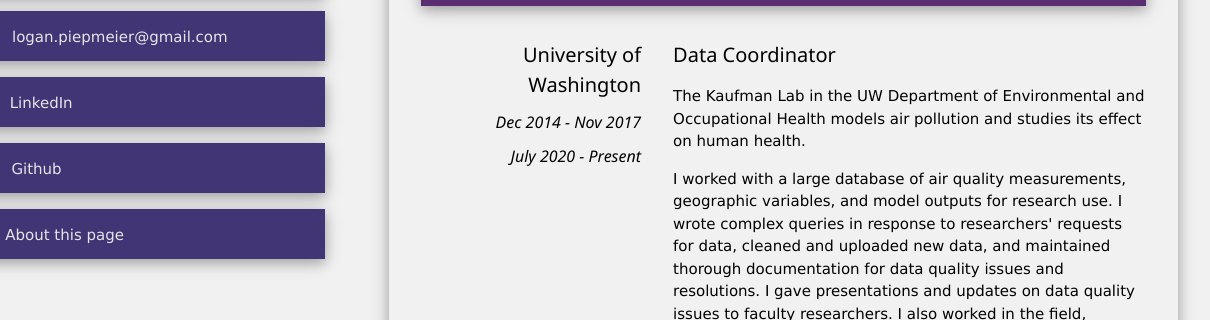
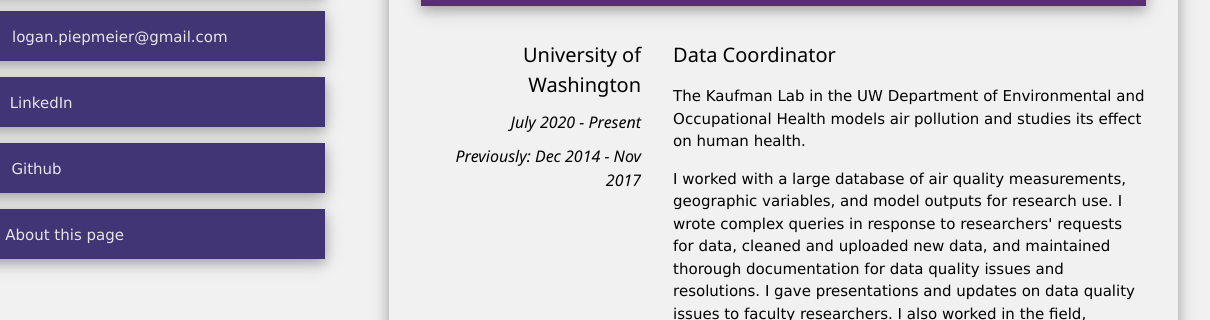
Before and after one commit to lpiep/lpiep.github.io, a plain HTML site: page index.html in a window 1280 px wide. Shown: the part 627-947 px from the top of the page, 70-1280 px from the left. Drawn offline with nearby package versions, Linux system fonts and the light colour scheme.

Commit message:
Update index.html

```diff
--- a/index.html
+++ b/index.html
@@ -136,8 +136,8 @@
                         <div class="w3-row">
                             <div class="w3-third w3-padding w3-right-align">
                                 <h4>University of Washington</h4>
-                                <h6>Dec 2014 - Nov 2017</h6>
                                 <h6>July 2020 - Present</h6>
+                                <h6>Previously: Dec 2014 - Nov 2017</h6>
                             </div>
                             <div class="w3-twothird w3-padding">
                                 <h4>Data Coordinator</h4>
```
